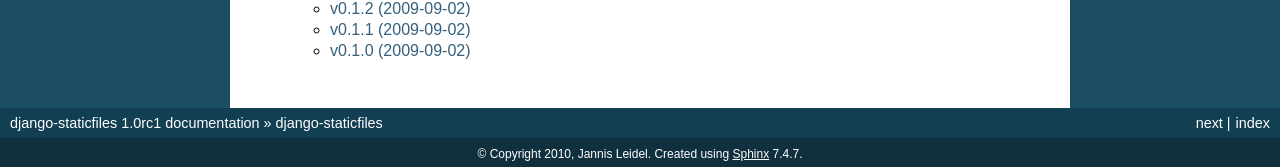
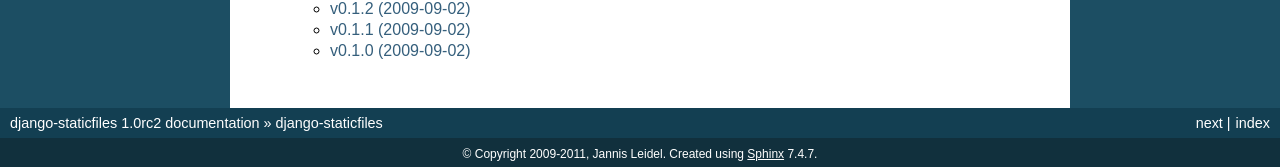
Before and after one commit to jezdez/django-staticfiles, a Sphinx documentation site: the page built from docs/index.rst, in a window 1280 px wide and 900 px high, scrolled down 979 px. Shown: the part 730-897 px from the top of the window. Built offline with Sphinx 7.4.7, drawn with Linux system fonts in a browser that asks for light colours; some of the changed text lies outside the part shown.

Commit message:
Bumped version and copyright years a bit.

```diff
--- a/docs/conf.py
+++ b/docs/conf.py
@@ -45,7 +45,7 @@
 
 # General information about the project.
 project = u'django-staticfiles'
-copyright = u'2010, Jannis Leidel'
+copyright = u'2009-2011, Jannis Leidel'
 
 # The version info for the project you're documenting, acts as replacement for
 # |version| and |release|, also used in various other places throughout the
@@ -54,7 +54,7 @@
 # The short X.Y version.
 version = '1.0'
 # The full version, including alpha/beta/rc tags.
-release = '1.0rc1'
+release = '1.0rc2'
 
 # The language for content autogenerated by Sphinx. Refer to documentation
 # for a list of supported languages.
--- a/staticfiles/__init__.py
+++ b/staticfiles/__init__.py
@@ -1,4 +1,4 @@
-VERSION = (1, 0, 0, "rc", 1)  # following PEP 386
+VERSION = (1, 0, 0, "rc", 2)  # following PEP 386
 DEV_N = None
 
 
```
